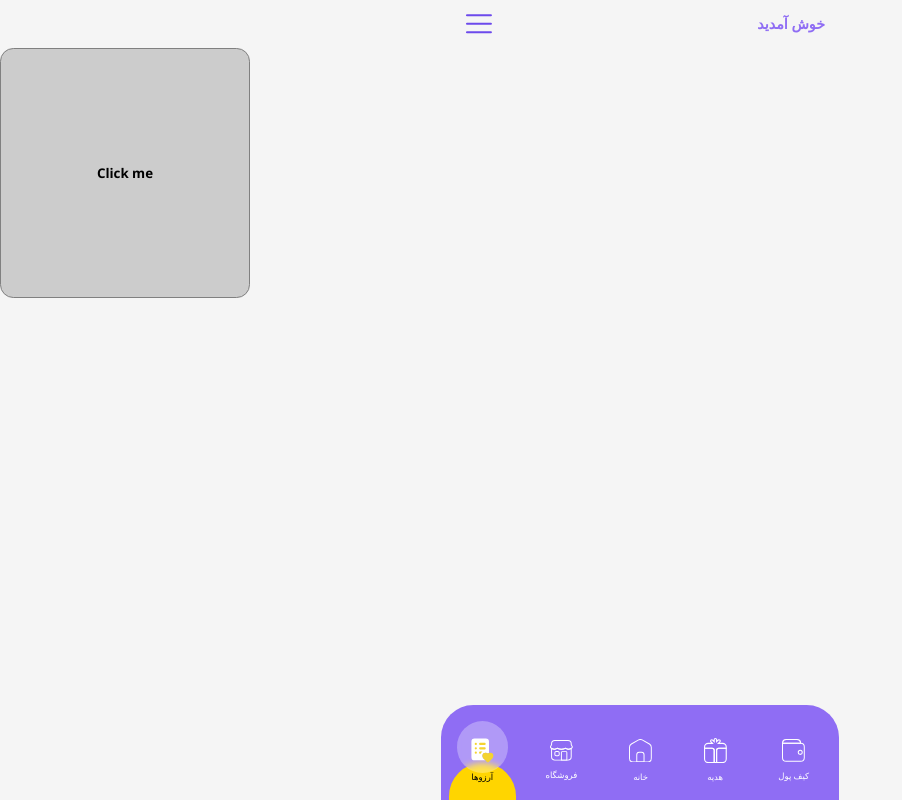
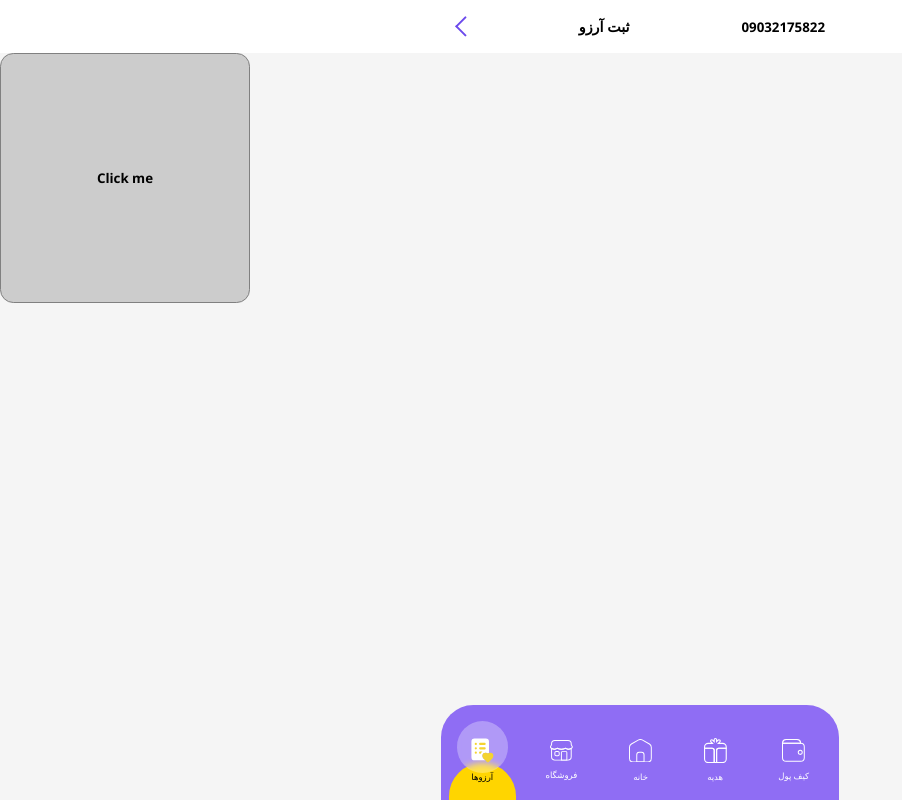
Before and after one commit to trumanshoow/kadobin, a React (Create React App) app: page /dreams/addwish in a window 1280 px wide. Shown: the whole page, without its empty margins (0-902 px from the left). Built offline with nearby package versions, Linux system fonts and the light colour scheme.

Commit message:
mamadhamashoon

```diff
--- a/src/App.js
+++ b/src/App.js
@@ -1,22 +1,22 @@
-import {BrowserRouter as Router, Routes, Route} from "react-router-dom";
 import React from 'react';
-import Mobile from './pages/login/mobile'
-import Code from "./pages/login/code";
+import './styles/fonts.css';
+import './styles/global.css';
+import './styles/variable.css';
 import Home from "./pages/home";
 import Shop from "./pages/shop";
 import Gift from "./pages/gift";
+import Menu from "./pages/menu";
+import store from "./redux/store";
+import Terms from "./pages/terms";
 import Wallet from "./pages/wallet";
 import Dreams from "./pages/dreams";
+import {Provider} from "react-redux";
+import Code from "./pages/login/code";
+import MainLayout from "./layout/main";
+import DreamAdd from "./pages/dreamAdd";
 import LayoutLogin from "./layout/login";
-import MainLayout from "./layout/main";
-import Terms from "./pages/terms";
-import './styles/variable.css';
-import './styles/fonts.css';
-import './styles/global.css';
-import DreamApp from "./pages/dreamAdd";
-import Menu from "./pages/menu";
-import {Provider} from "react-redux"
-import store from "./redux/store"
+import Mobile from './pages/login/mobile';
+import {BrowserRouter as Router, Routes, Route} from "react-router-dom";
 
 const App = () => {
     return (
@@ -35,7 +35,7 @@ const App = () => {
                         <Route path="/gift" element={<Gift/>}/>
                         <Route path="/wallet" element={<Wallet/>}/>
                         <Route path="/dreams" element={<Dreams/>}/>
-                        <Route path="/dreams/addwish" element={<DreamApp/>}/>
+                        <Route path="/dreams/addwish" element={<DreamAdd/>}/>
                     </Route>
                 </Routes>
                 <Routes>
--- a/src/components/header/header.module.css
+++ b/src/components/header/header.module.css
@@ -12,7 +12,7 @@
     display: flex;
     justify-content: space-between;
     align-items: center;
-    color: var(--babyPurple);
+    color: black;
     font-size: .5rem;
     font-family: 'mainFont-400';
 }
--- a/src/components/header/index.js
+++ b/src/components/header/index.js
@@ -1,17 +1,18 @@
-import HamburgMenu_icon from "../../assets/icons/hamburgMenu_icon";
+import Styles from "./header.module.css";
 import {useSelector} from "react-redux";
-import Styles from "./header.module.css";
 
 
 const Header = () => {
+
     const pageData = useSelector(x => x.pageData);
 
     return (
         <>
             <div className={Styles.header} style={{backgroundColor: pageData?.headerColor}}>
                 <div className={Styles.container}>
-                    <HamburgMenu_icon width="2.5rem"/>
-                    <h2>{pageData?.title??"خوش آمدید"}</h2>
+                    {pageData?.icon}
+                    <h2 {...pageData?.titleProps}>{pageData?.title??"خوش آمدید"}</h2>
+                    <h4 {...pageData?.subTitleProps}>{pageData?.subtitle}</h4>
                 </div>
             </div>
         </>
--- a/src/pages/dreamAdd/dreamAdd.module.css
+++ b/src/pages/dreamAdd/dreamAdd.module.css
@@ -0,0 +1,3 @@
+.subtitle {
+    color: black;
+}
--- a/src/pages/dreamAdd/index.js
+++ b/src/pages/dreamAdd/index.js
@@ -1,13 +1,31 @@
-import React, {useRef} from 'react';
-import Button from "../../components/button";
+import React, {useEffect, useRef} from 'react';
+import {setPageData} from "../../redux/slices/pageData";
+import {useDispatch} from "react-redux";
+import Back from "../../assets/icons/back-card-icon";
+
+
 
 const DreamAdd = () => {
+    const dispatch = useDispatch();
+
+    useEffect(() => {
+        dispatch(
+            setPageData({
+                title: "ثبت آرزو",
+                subtitle: "09032175822",
+                subTitleProps: {style:{color: "#000" , display: "flex" , flexDirection: "column"}},
+                headerColor: "white",
+                icon: <Back width="2.5rem"/>
+            })
+        )
+    }, []);
+
     const inputRef = useRef(null);
 
     const handleChange = event => {
         console.log(event.currentTarget.files)
         if(event.currentTarget.files[0]?.size / 1024 / 1024 > 50) {
-            alert("این فایلی بیش از اندازه بزرگ است");
+            alert("این فایل بیش از اندازه بزرگ است");
             return;
         }
     }
--- a/src/pages/dreams/index.js
+++ b/src/pages/dreams/index.js
@@ -1,7 +1,10 @@
-import {useState} from "react";
+import {useEffect, useState} from "react";
 import {useNavigate} from "react-router-dom";
 import Button from "../../components/button";
 import Styles from "./dream.module.css";
+import {useDispatch} from "react-redux";
+import {setPageData} from "../../redux/slices/pageData";
+import HamburgMenu_icon from "../../assets/icons/hamburgMenu_icon";
 
 
 
@@ -9,6 +12,19 @@ const DreamPage = () => {
     const navigation = useNavigate();
 
     const [value , setValue] = useState(3)
+
+    const dispatch = useDispatch();
+
+    useEffect(() => {
+        dispatch(
+            setPageData({
+                title: "آرزو",
+                headerColor: "white",
+                icon: <HamburgMenu_icon width='2.5rem'/>,
+            })
+        )
+    }, []);
+
 
     return (
         <>
--- a/src/pages/home/index.js
+++ b/src/pages/home/index.js
@@ -9,6 +9,7 @@ import Radio_tower_card_icon from '../../assets/icons/radio_tower_card_icon'
 import {useEffect} from "react";
 import {useDispatch} from "react-redux";
 import {setPageData} from "../../redux/slices/pageData";
+import HamburgMenu_icon from "../../assets/icons/hamburgMenu_icon";
 
 
 const data = [
@@ -24,7 +25,8 @@ const Home = () => {
         dispatch(
             setPageData({
                 title: "خانه",
-                headerColor: "white"
+                headerColor: "white",
+                icon: <HamburgMenu_icon width='2.5rem'/>,
             })
         )
     }, []);
```
